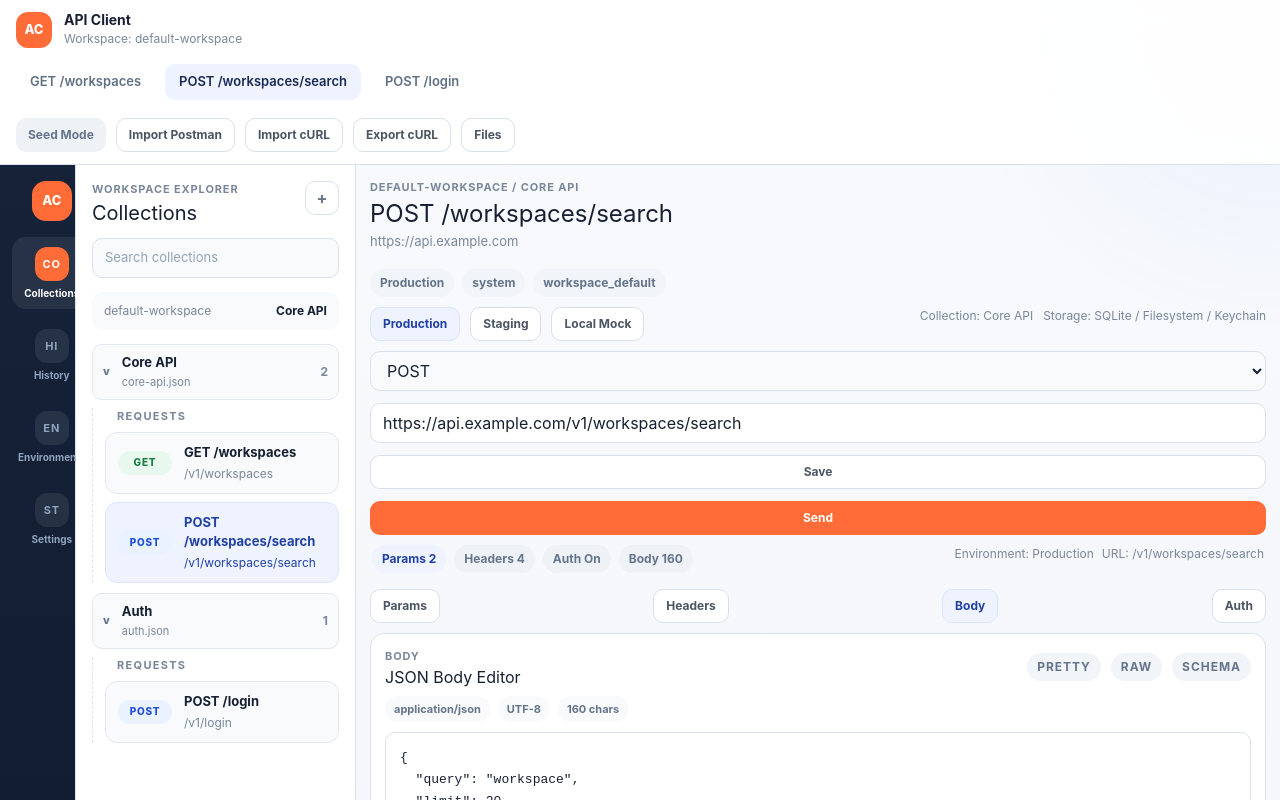
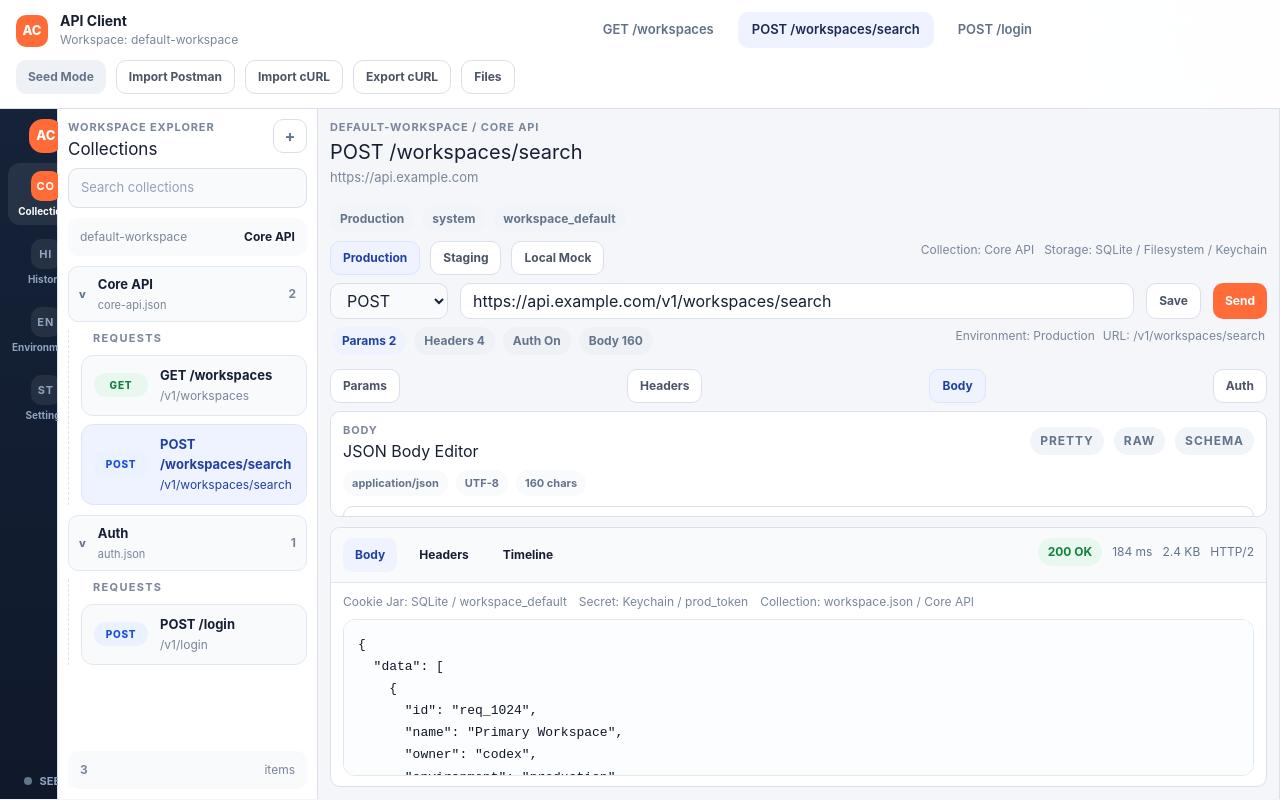
Before and after one commit to onlyCodeMaster/api-client, a React (Vite) app: page / in a window 1280 px wide. Shown: the top 800 px of the page. Built offline with nearby package versions, Linux system fonts and the light colour scheme.

Commit message:
Rework API client workbench layout

```diff
--- a/src/App.tsx
+++ b/src/App.tsx
@@ -369,6 +369,10 @@ export default function App() {
     }));
   };
   const workspaceMode = activeSidebarPanel;
+  const handleSidebarPanelChange = (panel: (typeof sidebarPanels)[number]["key"]) => {
+    setActiveSidebarPanel(panel);
+    window.scrollTo({ top: 0, behavior: "smooth" });
+  };
 
   const handleSaveEnvironment = async () => {
     setIsSavingEnvironment(true);
@@ -685,7 +689,7 @@ export default function App() {
                 className={`workspace-nav__item ${
                   activeSidebarPanel === panel.key ? "is-active" : ""
                 }`}
-                onClick={() => setActiveSidebarPanel(panel.key)}
+                onClick={() => handleSidebarPanelChange(panel.key)}
               >
                 <strong>{panel.short}</strong>
                 <span>{panel.label}</span>
@@ -717,7 +721,7 @@ export default function App() {
                 className={`mobile-panel-switcher__item ${
                   activeSidebarPanel === panel.key ? "is-active" : ""
                 }`}
-                onClick={() => setActiveSidebarPanel(panel.key)}
+                onClick={() => handleSidebarPanelChange(panel.key)}
               >
                 <strong>{panel.short}</strong>
                 <span>{panel.label}</span>
@@ -892,10 +896,9 @@ export default function App() {
         </aside>
 
         <section
-          className={`workspace ${workspaceMode !== "collections" ? "workspace--single" : ""}`}
+          className={`workspace ${workspaceMode !== "collections" ? "workspace--with-inspector" : ""}`}
         >
-          {workspaceMode === "collections" ? (
-            <>
+          <div className="workbench">
           <div className="request-editor">
             <div className="request-editor__header">
               <div className="request-context">
@@ -1415,8 +1418,11 @@ export default function App() {
               ) : null}
             </div>
           </div>
-            </>
-          ) : null}
+
+          </div>
+
+          {workspaceMode !== "collections" ? (
+            <aside className="workspace-inspector">
 
           {workspaceMode === "history" ? (
             <section className="workspace-panel">
@@ -1664,6 +1670,9 @@ export default function App() {
               </div>
             </section>
           ) : null}
+
+            </aside>
+          ) : null}
         </section>
       </section>
     </main>
--- a/src/styles.css
+++ b/src/styles.css
@@ -42,7 +42,7 @@ button {
 
 .postman-shell {
   display: grid;
-  grid-template-rows: 64px minmax(0, 1fr);
+  grid-template-rows: 54px minmax(0, 1fr);
   min-height: 100vh;
   background:
     radial-gradient(circle at top right, rgba(58, 113, 255, 0.08), transparent 18%),
@@ -51,10 +51,10 @@ button {
 
 .postman-topbar {
   display: grid;
-  grid-template-columns: 260px minmax(0, 1fr) auto;
-  align-items: center;
-  gap: 16px;
-  padding: 0 18px;
+  grid-template-columns: 220px minmax(0, 1fr) auto;
+  align-items: center;
+  gap: 10px;
+  padding: 0 12px;
   border-bottom: 1px solid #d9e0ea;
   background: rgba(255, 255, 255, 0.92);
   backdrop-filter: blur(12px);
@@ -81,9 +81,9 @@ button {
 .postman-logo {
   display: grid;
   place-items: center;
-  width: 36px;
-  height: 36px;
-  border-radius: 12px;
+  width: 32px;
+  height: 32px;
+  border-radius: 10px;
   background: #ff6c37;
   color: #ffffff;
   font-size: 13px;
@@ -170,15 +170,17 @@ button {
 
 .postman-body {
   display: grid;
-  grid-template-columns: 76px 320px minmax(0, 1fr);
+  grid-template-columns: 58px 280px minmax(0, 1fr);
   min-height: 0;
+  height: calc(100vh - 54px);
+  overflow: hidden;
 }
 
 .workspace-nav {
   display: grid;
   grid-template-rows: auto minmax(0, 1fr) auto;
-  gap: 16px;
-  padding: 16px 12px;
+  gap: 10px;
+  padding: 10px 8px;
   border-right: 1px solid #d9e0ea;
   background: linear-gradient(180deg, #152238 0%, #10192b 100%);
 }
@@ -186,8 +188,8 @@ button {
 .workspace-nav__badge {
   display: grid;
   place-items: center;
-  width: 40px;
-  height: 40px;
+  width: 34px;
+  height: 34px;
   margin: 0 auto;
   border-radius: 14px;
   background: #ff6c37;
@@ -199,16 +201,16 @@ button {
 .workspace-nav__items {
   display: flex;
   flex-direction: column;
-  gap: 10px;
+  gap: 6px;
 }
 
 .workspace-nav__item {
   display: flex;
   flex-direction: column;
   align-items: center;
-  gap: 6px;
-  padding: 10px 6px;
-  border-radius: 14px;
+  gap: 4px;
+  padding: 8px 4px;
+  border-radius: 12px;
   background: transparent;
   color: #90a3bf;
   text-align: center;
@@ -217,9 +219,9 @@ button {
 .workspace-nav__item strong {
   display: grid;
   place-items: center;
-  width: 34px;
-  height: 34px;
-  border-radius: 12px;
+  width: 30px;
+  height: 30px;
+  border-radius: 10px;
   background: rgba(255, 255, 255, 0.08);
   color: inherit;
   font-size: 11px;
@@ -273,8 +275,8 @@ button {
 .explorer-panel {
   display: grid;
   grid-template-rows: auto auto auto minmax(0, 1fr) auto;
-  gap: 14px;
-  padding: 16px;
+  gap: 10px;
+  padding: 10px;
   border-right: 1px solid #d9e0ea;
   background: #ffffff;
   min-height: 0;
@@ -298,7 +300,7 @@ button {
 
 .explorer-panel__header h2 {
   margin: 4px 0 0;
-  font-size: 20px;
+  font-size: 17px;
   line-height: 1.1;
 }
 
@@ -613,21 +615,39 @@ button {
 
 .workspace {
   display: grid;
-  grid-template-rows: minmax(0, 1fr) 320px;
+  grid-template-columns: minmax(0, 1fr);
   min-height: 0;
-}
-
-.workspace--single {
-  display: block;
+  overflow: hidden;
+}
+
+.workspace--with-inspector {
+  grid-template-columns: minmax(640px, 1fr) minmax(280px, 340px);
+}
+
+.workbench {
+  display: grid;
+  grid-template-rows: minmax(0, 1fr) minmax(240px, 34vh);
+  min-width: 0;
+  min-height: 0;
+  overflow: hidden;
+  border-right: 1px solid #d9e0ea;
+  background: #f4f6fa;
+}
+
+.workspace-inspector {
+  min-width: 0;
+  min-height: 0;
   overflow: auto;
+  background: #ffffff;
 }
 
 .request-editor {
   display: grid;
   grid-template-rows: auto auto auto auto auto minmax(0, 1fr);
-  gap: 10px;
-  padding: 14px;
+  gap: 8px;
+  padding: 10px 12px;
   min-height: 0;
+  overflow: auto;
 }
 
 .request-editor__header {
@@ -648,7 +668,7 @@ button {
 
 .request-context h1 {
   margin: 6px 0 0;
-  font-size: 24px;
+  font-size: 20px;
   line-height: 1;
   color: #172033;
 }
@@ -694,7 +714,9 @@ button {
 
 .request-editor__bar {
   display: grid;
-  grid-template-columns: auto minmax(0, 1fr) auto auto;
+  grid-template-columns: 118px minmax(220px, 1fr) auto auto;
+  align-items: stretch;
+  flex-wrap: nowrap;
 }
 
 .request-editor__subbar {
@@ -719,7 +741,7 @@ button {
 .form-row input,
 .field-block input,
 .field-block select {
-  min-height: 40px;
+  min-height: 36px;
   padding: 0 12px;
 }
 
@@ -924,14 +946,16 @@ button {
 
 .request-content {
   min-height: 0;
+  overflow: hidden;
 }
 
 .editor-panel {
   height: 100%;
-  padding: 14px;
+  padding: 10px 12px;
   border: 1px solid #d9e0ea;
-  border-radius: 14px;
+  border-radius: 10px;
   background: #ffffff;
+  overflow: auto;
 }
 
 .editor-panel--full {
@@ -1067,15 +1091,15 @@ button {
 .response-panel {
   display: grid;
   grid-template-rows: auto minmax(0, 1fr);
-  margin: 0 14px 14px;
+  margin: 0 12px 12px;
   border: 1px solid #d9e0ea;
-  border-radius: 14px;
+  border-radius: 10px;
   background: #ffffff;
   overflow: hidden;
 }
 
 .response-panel__header {
-  padding: 14px 16px;
+  padding: 10px 12px;
   border-bottom: 1px solid #e2e8f0;
   background: #f8fafc;
 }
@@ -1099,9 +1123,9 @@ button {
 .response-panel__body {
   display: grid;
   grid-template-rows: auto minmax(0, 1fr);
-  gap: 10px;
+  gap: 8px;
   min-height: 0;
-  padding: 14px;
+  padding: 10px 12px;
 }
 
 .response-info-bar {
@@ -1137,8 +1161,8 @@ button {
 .workspace-panel {
   display: flex;
   flex-direction: column;
-  gap: 16px;
-  padding: 18px;
+  gap: 12px;
+  padding: 14px;
 }
 
 .workspace-panel__header {
@@ -1161,7 +1185,7 @@ button {
 .workspace-panel__header h2 {
   margin: 4px 0 0;
   color: #172033;
-  font-size: 26px;
+  font-size: 20px;
   line-height: 1.05;
 }
 
@@ -1172,14 +1196,14 @@ button {
 }
 
 .workspace-panel__grid {
-  grid-template-columns: repeat(2, minmax(0, 1fr));
+  grid-template-columns: 1fr;
 }
 
 .workspace-card,
 .architecture-card {
-  padding: 18px;
+  padding: 14px;
   border: 1px solid #d9e0ea;
-  border-radius: 16px;
+  border-radius: 12px;
   background: #ffffff;
   text-align: left;
 }
@@ -1271,7 +1295,7 @@ button {
 }
 
 .architecture-grid {
-  grid-template-columns: repeat(2, minmax(0, 1fr));
+  grid-template-columns: 1fr;
 }
 
 .architecture-card p {
@@ -1280,8 +1304,8 @@ button {
 
 .runtime-storage-grid {
   display: grid;
-  grid-template-columns: repeat(2, minmax(0, 1fr));
-  gap: 14px;
+  grid-template-columns: 1fr;
+  gap: 12px;
 }
 
 .runtime-storage-card {
@@ -1455,17 +1479,28 @@ button {
   }
 
   .postman-topbar {
-    grid-template-columns: 1fr;
+    grid-template-columns: 1fr minmax(0, 1.2fr);
     padding: 12px 16px;
   }
 
+  .postman-topbar__actions {
+    grid-column: 1 / -1;
+    justify-content: flex-start;
+    overflow: auto;
+    padding-bottom: 2px;
+  }
+
   .postman-body {
-    grid-template-columns: 76px 280px minmax(0, 1fr);
-  }
-
-  .request-editor__bar,
+    grid-template-columns: 58px 260px minmax(0, 1fr);
+    height: calc(100vh - 110px);
+  }
+
   .form-row {
     grid-template-columns: 1fr;
+  }
+
+  .workspace--with-inspector {
+    grid-template-columns: minmax(500px, 1fr) minmax(260px, 320px);
   }
 
   .form-table__head {
@@ -1492,8 +1527,21 @@ button {
 }
 
 @media (max-width: 980px) {
+  .postman-shell {
+    min-height: auto;
+  }
+
+  .postman-topbar {
+    position: sticky;
+    top: 0;
+    z-index: 20;
+  }
+
   .postman-body {
     grid-template-columns: 1fr;
+    height: auto;
+    min-height: calc(100vh - 110px);
+    overflow: visible;
   }
 
   .workspace-nav {
@@ -1538,11 +1586,68 @@ button {
   }
 
   .explorer-panel {
+    order: 2;
     border-right: 0;
     border-bottom: 1px solid #d9e0ea;
+    max-height: 42vh;
   }
 
   .workspace {
+    order: 1;
+    overflow: visible;
+  }
+
+  .workspace--with-inspector {
+    grid-template-columns: 1fr;
+  }
+
+  .workbench {
     grid-template-rows: auto auto;
-  }
-}
+    border-right: 0;
+    overflow: visible;
+  }
+
+  .workspace-inspector {
+    max-height: 58vh;
+    border-top: 1px solid #d9e0ea;
+  }
+
+  .request-editor {
+    overflow: visible;
+  }
+
+  .response-panel {
+    min-height: 360px;
+  }
+}
+
+@media (max-width: 700px) {
+  .postman-topbar {
+    grid-template-columns: 1fr;
+  }
+
+  .postman-topbar__center {
+    order: 3;
+  }
+
+  .postman-topbar__actions {
+    grid-column: auto;
+  }
+
+  .request-editor__bar {
+    grid-template-columns: 94px minmax(0, 1fr);
+  }
+
+  .request-editor__bar .secondary-button,
+  .request-editor__bar .primary-button {
+    min-height: 36px;
+  }
+
+  .request-editor__bar .secondary-button {
+    grid-column: 1;
+  }
+
+  .request-editor__bar .primary-button {
+    grid-column: 2;
+  }
+}
```
Also changed, not shown: goal-3/tasks.md (+28 -3 lines).
